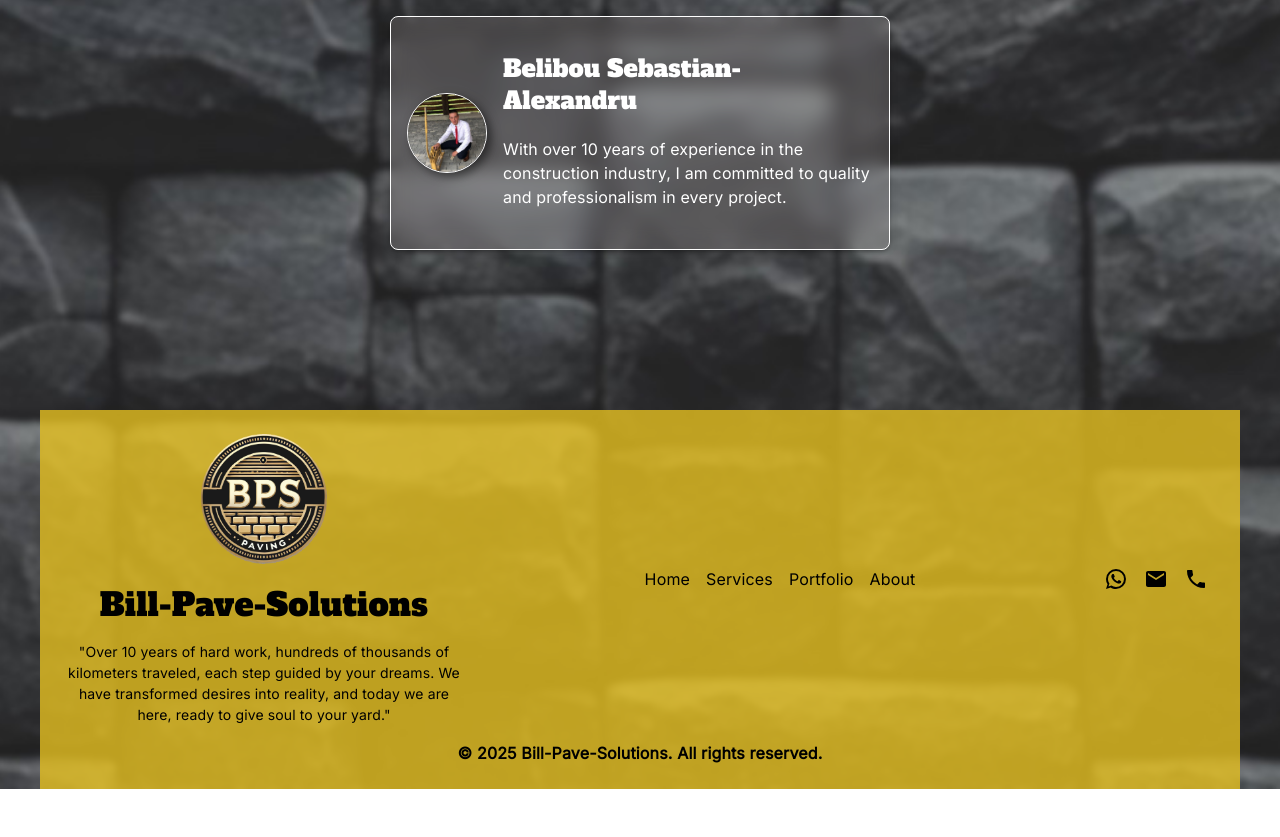
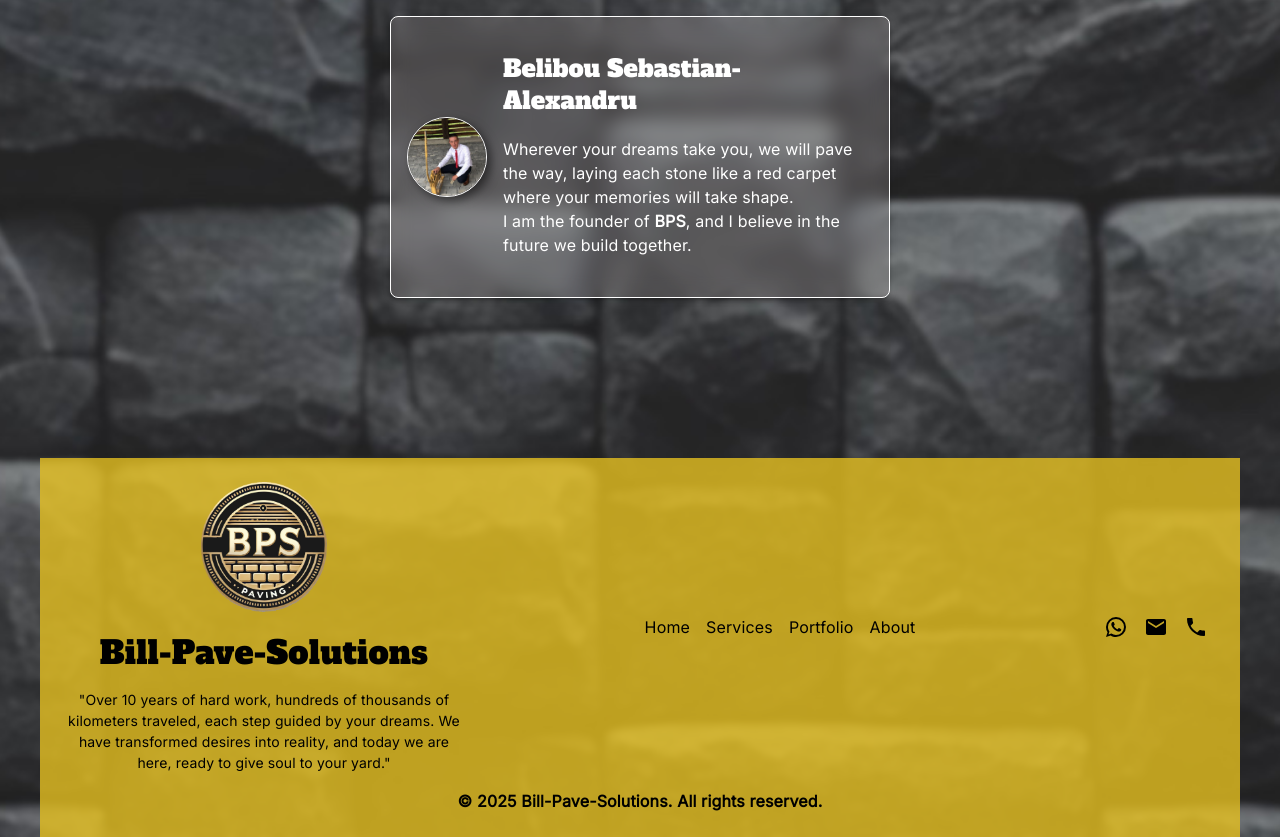
Before and after one commit to reutmihai/Bil-Pave-App, a React (Vite) app: page /Bil-Pave-App/about in a window 1280 px wide. Shown: the part 1300-2137 px from the top of the page. Before the commit the page ends 2089 px from the top, so only its background shows below. Built offline with nearby package versions, Linux system fonts and the light colour scheme.

Commit message:
add more images to portfolio

```diff
--- a/src/components/AboutUsCard.tsx
+++ b/src/components/AboutUsCard.tsx
@@ -31,8 +31,8 @@
       <CardContent sx={{ flex: 1, p: 0 }}>
         <Typography variant="h5">Belibou Sebastian-Alexandru</Typography>
         <Typography variant="body1">
-          With over 10 years of experience in the construction industry, I am
-          committed to quality and professionalism in every project.
+        Wherever your dreams take you, we will pave the way, laying each stone like a red carpet where your memories will take shape.<br />
+        I am the founder of <b>BPS</b>, and I believe in the future we build together.
         </Typography>
       </CardContent>
     </Card>
--- a/src/components/Gallery.tsx
+++ b/src/components/Gallery.tsx
@@ -6,9 +6,9 @@
 
 // Structura de imagini pentru fiecare țară
 const images = {
-  Romania: Array.from({ length: 63 }, (_, index) => `romania/ro${index + 1}.webp`),
-  Germany: Array.from({ length: 45 }, (_, index) => `germany/ger${index + 1}.webp`),
-  Netherlands: Array.from({ length: 0 }, (_, index) => `netherlands/ne${index + 1}.webp`),
+  Romania: Array.from({ length: 66 }, (_, index) => `romania/ro${index + 1}.webp`),
+  Germany: Array.from({ length: 42 }, (_, index) => `germany/ger${index + 1}.webp`),
+  Netherlands: Array.from({ length: 28 }, (_, index) => `netherlands/ne${index + 1}.webp`),
 };
 type Country = keyof typeof images;
 
--- a/src/pages/About.tsx
+++ b/src/pages/About.tsx
@@ -70,7 +70,7 @@
             We are aware that some have forgotten how to support one another,
             but we believe in a better future. We believe that every stone laid
             in its place, every perfectly aligned curb, and every renewed space
-            contributes to a more beautiful world – not just visually, but also
+            contributes to a more beautiful world - not just visually, but also
             on a human level.
             <br />
             <br />
@@ -95,7 +95,7 @@
             <br />
             If you dream of an outdoor space that reflects your personality,
             where beauty meets functionality, then BIL Pave Solutions is the
-            partner you need. We don’t see a project as just work; we see it as
+            partner you need. We don't see a project as just work; we see it as
             an opportunity to make the world a more welcoming, warmer, and
             better-organized place.
             <br />
```
Also changed, not shown: public/images/portfolio/portfolio.png.
